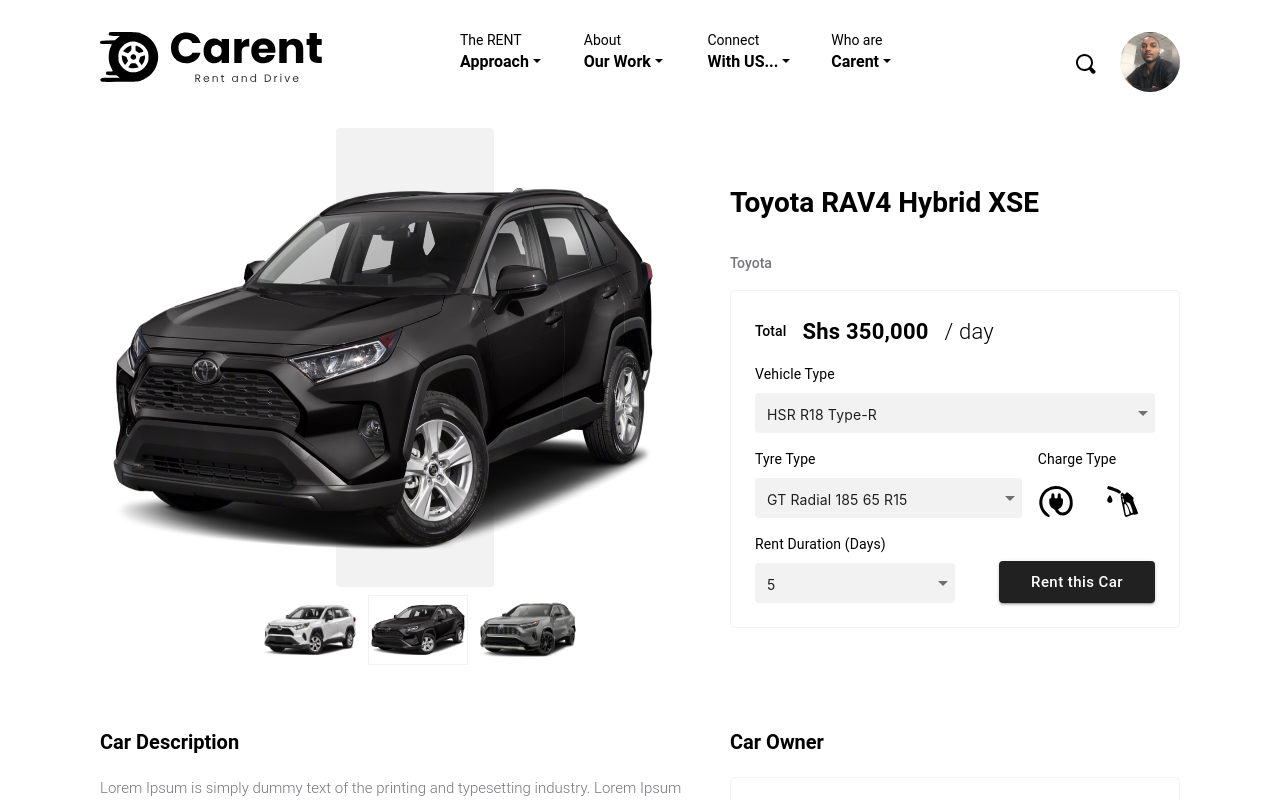
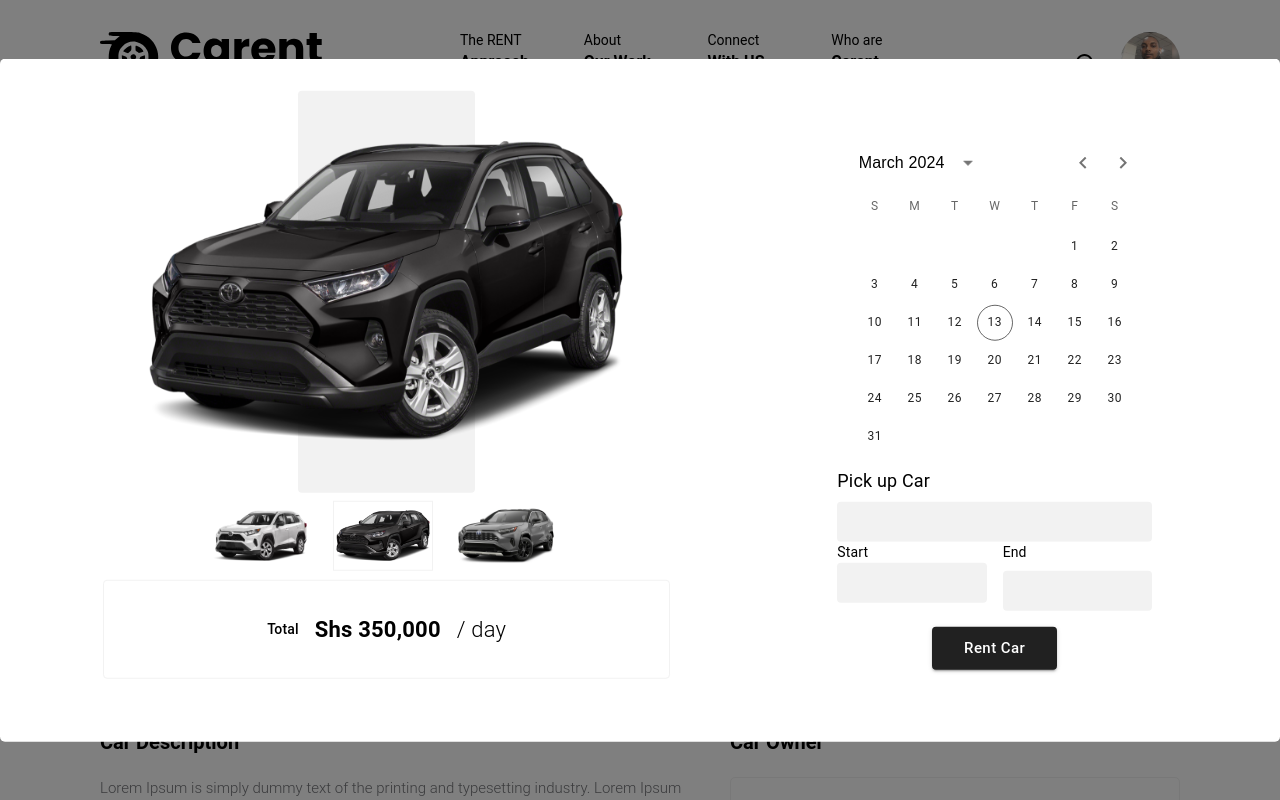
Before and after one commit to OdongAlican/carhire, a Next.js app: page /cardetails in a window 1280 px wide. Both pictures are taken after a click on the button "Rent this Car". Shown: the top 800 px of the page. Built offline with nearby package versions, Linux system fonts and the light colour scheme.

Commit message:
renting process added

```diff
--- a/package.json
+++ b/package.json
@@ -14,10 +14,12 @@
     "@mui/icons-material": "^5.15.11",
     "@mui/material": "^5.15.11",
     "@mui/styled-engine-sc": "^6.0.0-alpha.17",
+    "@mui/x-date-pickers": "^7.0.0",
     "@sanity/client": "^6.15.1",
     "@sanity/image-url": "^1.0.2",
     "@stripe/stripe-js": "^3.0.6",
     "@types/react-slick": "^0.23.13",
+    "dayjs": "^1.11.10",
     "next": "14.1.1",
     "next-sanity-image": "^6.1.1",
     "react": "^18",
--- a/src/app/components/CarInformation.tsx
+++ b/src/app/components/CarInformation.tsx
@@ -14,14 +14,40 @@
 import CarLogo from '../../assets/images/Rav4.png';
 import CarLogoTwo from '../../assets/images/Rav4One.png';
 import CarLogoThree from '../../assets/images/Rav4Three.png';
+import ModalComponent from '../modals/Modal';
+import RentingProcess from './RentingProcess';
+
+export const style = {
+    position: 'absolute' as 'absolute',
+    top: '50%',
+    left: '50%',
+    transform: 'translate(-50%, -50%)',
+    width: "100%",
+    bgcolor: 'background.paper',
+    borderRadius: '5px',
+    p: 4,
+};
 
 const CarInformation = () => {
     const [age, setAge] = React.useState('');
+    const [open, setOpen] = React.useState<boolean>(false);
+    const handleOpen = () => setOpen(true);
+    const handleClose = () => setOpen(false);
+
     const handleChange = (event: { target: { value: string } }) => {
         setAge(event.target.value);
     };
+
     return (
         <Grid container xs={12} item>
+            {
+                open && <ModalComponent
+                    style={style}
+                    open={open}
+                    handleClose={handleClose}>
+                    <RentingProcess />
+                </ModalComponent>
+            }
             <Grid item xs={7}>
                 <Box
                     sx={{
@@ -210,6 +236,7 @@
                             justifyContent: "end"
                         }} item xs={6}>
                             <Button
+                                onClick={() => handleOpen()}
                                 className='poppins'
                                 variant='contained'
                                 size='large'
--- a/src/app/components/RentedCarReviews.tsx
+++ b/src/app/components/RentedCarReviews.tsx
@@ -155,7 +155,7 @@
                 <Slider {...settings}>
                     {reviews.map((person, index) => {
                         return (
-                            <Box key={index} sx={{ bgcolor: "cyan" }}>
+                            <Box key={index}>
                                 <Review text={person.text} image={person.image} name={person.name} />
                             </Box>
                         )
--- /dev/null
+++ b/src/app/components/RentingProcess.tsx
@@ -0,0 +1,163 @@
+"use client"
+import React from 'react'
+import {
+    Box,
+    Button,
+    FormControl,
+    Grid,
+    Typography,
+} from '@mui/material';
+import Image from 'next/image';
+import CarLogo from '../../assets/images/Rav4.png';
+import CarLogoTwo from '../../assets/images/Rav4One.png';
+import CarLogoThree from '../../assets/images/Rav4Three.png';
+import { LocalizationProvider } from '@mui/x-date-pickers/LocalizationProvider';
+import { AdapterDayjs } from '@mui/x-date-pickers/AdapterDayjs';
+import { DateCalendar } from '@mui/x-date-pickers/DateCalendar';
+import { BootstrapInput } from './MainIntro';
+import { grey } from '@mui/material/colors';
+
+const RentingProcess = () => {
+    return (
+        <Grid container xs={12} item>
+            <Grid item xs={7}>
+                <Box
+                    sx={{
+                        height: "100%",
+                        width: "100%",
+                        display: "flex",
+                        flexDirection: "column",
+                        alignItems: "center",
+                        position: "relative",
+                    }}>
+                    <Image style={{
+                        width: "70%",
+                        height: "65%",
+                        top: 0,
+                        bottom: 0,
+                        position: "absolute",
+                    }} src={CarLogo} alt="Description" />
+                    <Box sx={{ bgcolor: "#F2F2F2", height: "65%", width: "25%", borderRadius: "4px" }} />
+                    <Box sx={{ width: "50%", height: "5%", mt: 1 }}>
+                        <Grid container xs={12} spacing={2} item>
+                            <Grid item xs={4}>
+                                <Image style={{ width: "100px", height: "70px" }} src={CarLogoTwo} alt='current car' />
+                            </Grid>
+                            <Grid item xs={4} >
+                                <Image style={{ width: "100px", height: "70px", border: "1.5px solid #F2F2F2" }} src={CarLogo} alt='current car' />
+                            </Grid>
+                            <Grid item xs={4}>
+                                <Image style={{ width: "100px", height: "70px" }} src={CarLogoThree} alt='current car' />
+                            </Grid>
+                        </Grid>
+                    </Box>
+                    <Box sx={{
+                        width: "80%",
+                        mt: 6,
+                        border: `1.5px solid #F2F2F2`,
+                        p: 4,
+                        borderRadius: "4px"
+                    }}>
+                        <Typography className='poppins'
+                            sx={{
+                                fontSize: "14px",
+                                display: "flex",
+                                alignItems: "center",
+                                fontWeight: 500,
+                                justifyContent: "center"
+                            }}>
+                            Total
+                            <Typography className='poppins'
+                                sx={{
+                                    fontWeight: 600,
+                                    fontSize: "22px",
+                                    px: 2
+                                }}>
+                                Shs 350,000
+                            </Typography>
+                            <Typography className='poppins'
+                                sx={{
+                                    fontWeight: 300,
+                                    fontSize: "22px",
+                                }}> / day
+                            </Typography>
+                        </Typography>
+                    </Box>
+                </Box>
+            </Grid>
+            <Grid
+                container
+                item
+                xs={5}
+                py={5}
+                pr={0}>
+                <Grid item xs={12}>
+                    <LocalizationProvider dateAdapter={AdapterDayjs}>
+                        <DateCalendar />
+                    </LocalizationProvider>
+                </Grid>
+                <Grid container item xs={12} px={6} >
+                    <Grid px={6} xs={12} item>
+                        <FormControl fullWidth variant="standard">
+                            <Typography
+                                className='poppins'
+                                sx={{
+                                    fontWeight: 400,
+                                    fontSize: "18px",
+                                    mb: 1
+                                }}>Pick up Car</Typography>
+                            <BootstrapInput />
+                        </FormControl>
+                    </Grid>
+                    <Grid
+                        container
+                        px={6}
+                        xs={12}
+                        spacing={2}
+                        item>
+                        <Grid xs={6} item>
+                            <FormControl fullWidth variant="standard">
+                                <Typography
+                                    className='poppins'
+                                    sx={{
+                                        fontWeight: 400,
+                                        fontSize: "14px",
+                                    }}>Start</Typography>
+                                <BootstrapInput />
+                            </FormControl>
+                        </Grid>
+                        <Grid xs={6} item>
+                            <FormControl fullWidth variant="standard">
+                                <Typography
+                                    className='poppins'
+                                    sx={{
+                                        fontWeight: 400,
+                                        fontSize: "14px",
+                                        mb: 1
+                                    }}>End</Typography>
+                                <BootstrapInput />
+                            </FormControl>
+                        </Grid>
+                    </Grid>
+                    <Grid
+                        sx={{
+                            mt: 2,
+                            display: "flex",
+                            alignItems: "center",
+                            justifyContent: "center"
+                        }} item xs={12}>
+                        <Button
+                            className='poppins'
+                            variant='contained'
+                            size='large'
+                            sx={{ bgcolor: grey[900], px: 4, textTransform: "none" }}
+                        >Rent Car
+                        </Button>
+                    </Grid>
+                </Grid>
+            </Grid>
+        </Grid >
+    )
+}
+
+export default RentingProcess
```
Also changed, not shown: 1 other file (tests, documents, lock files or other folders).
